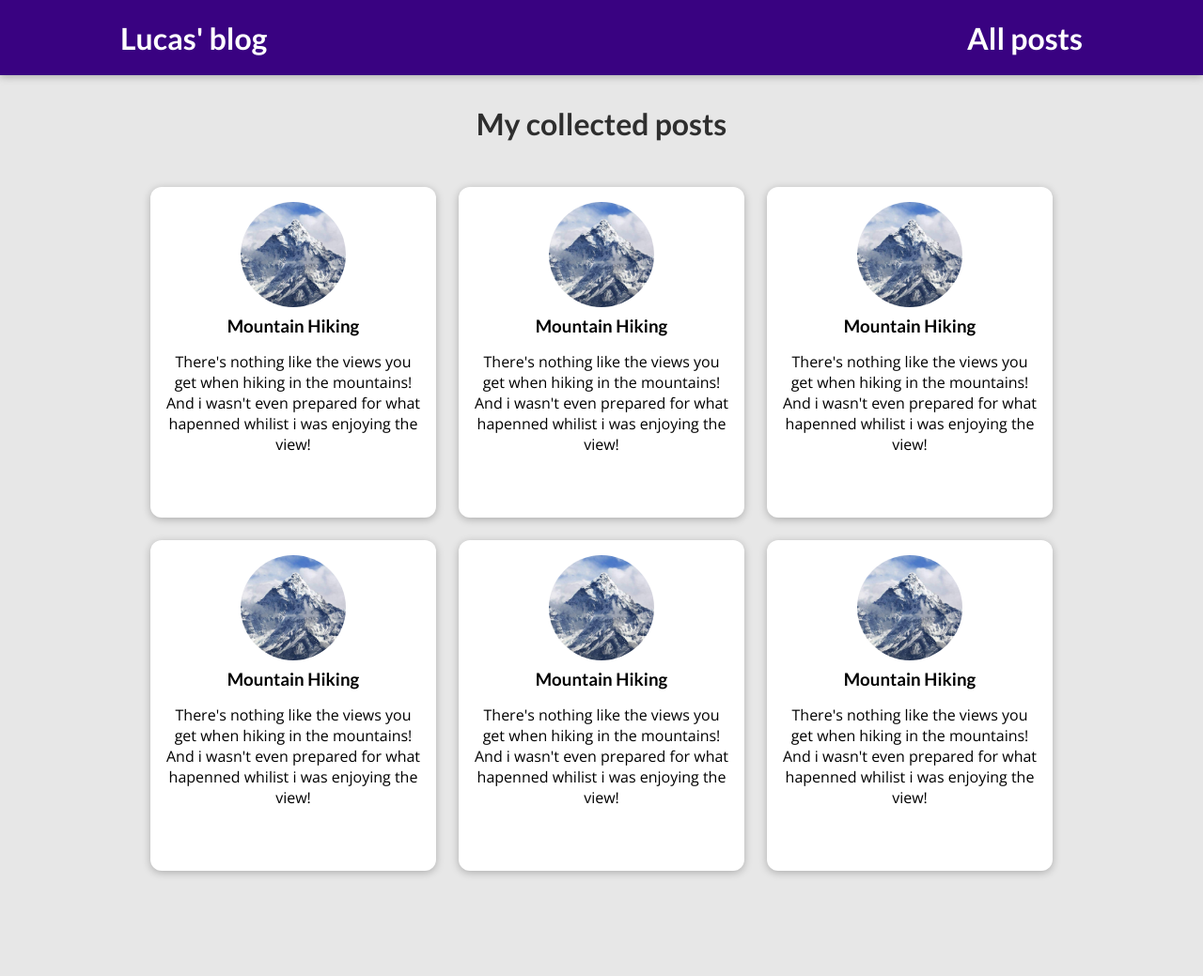
After one commit to torreslucs23/My_BlogSyte, a Django app: template blog/templates/blog/all-posts.html in a window 1280 px wide. The commit adds this page. Shown: the whole page at 94% size. Run offline with Django 4.2, Linux system fonts and the light colour scheme; the template is opened without the code that fills it, so the values that code supplies are empty.

Commit message:
added all_posts page

```diff
--- /dev/null
+++ b/blog/static/blog/all-posts.css
@@ -0,0 +1,43 @@
+body {
+    background-color: #e7e7e7;
+  }
+
+  #main-navigation {
+    background-color: #390281;
+    box-shadow: 0 2px 8px rgba(0, 0, 0, 0.25);
+  }
+
+  #all-posts {
+    margin: 7rem auto;
+    width: 90%;
+    max-width: 60rem;
+  }
+
+  #all-posts h2 {
+    text-align: center;
+    font-size: 2rem;
+    color: #2e2e2e;
+    margin: 3rem 0;
+  }
+
+  ul {
+    list-style: none;
+    margin: 0;
+    padding: 0;
+    display: grid;
+    grid-template-columns: repeat(auto-fill, minmax(17rem, 1fr));
+    gap: 1.5rem;
+  }
+
+  .post img {
+    width: 7rem;
+    height: 7rem;
+  }
+
+  .post a {
+    height: 22rem;
+    transform-origin: center;
+    box-shadow: 0 2px 8px rgba(0, 0, 0, 0.25);
+    border-radius: 12px;
+    background-color: white;
+  }
--- /dev/null
+++ b/blog/static/blog/posts.css
@@ -0,0 +1,43 @@
+.post {
+    display: flex;
+    flex-direction: column;
+    align-items: center;
+    text-align: center;
+  }
+
+  .post a {
+    text-decoration: none;
+    color: black;
+    transition: all 0.2s ease;
+    padding: 1rem;
+  }
+
+  .post a:hover,
+  .post a:active {
+    transform: scale(1.1);
+    background-color: #390281;
+    color: white;
+  }
+
+  .post img {
+    width: 5rem;
+    height: 5rem;
+    object-fit: cover;
+    border-radius: 50%;
+  }
+
+  .post h3 {
+    margin: 0.25rem 0;
+  }
+
+  .post time {
+    color: #666666;
+    margin: 0.25rem;
+    font-style: italic;
+    font-size: 0.85rem;
+  }
+
+  .post:hover time,
+  .post:active time {
+    color: white;
+  }
--- /dev/null
+++ b/blog/templates/blog/all-posts.html
@@ -0,0 +1,26 @@
+{% extends 'base.html' %}
+{% load static %}
+
+{% block title %}
+ All my posts
+{% endblock title %}
+
+{% block css_files %}
+    <link rel="stylesheet" href="{% static 'blog/posts.css' %}"/>
+    <link rel="stylesheet" href="{% static 'blog/all-posts.css'%}" />
+{% endblock  %}
+
+{% block content %}
+    <section id="all-posts">
+        <h2> My collected posts</h2>
+    <ul>
+        {% include "blog/includes/posts.html" %}
+        {% include "blog/includes/posts.html" %}
+        {% include "blog/includes/posts.html" %}
+        {% include "blog/includes/posts.html" %}
+        {% include "blog/includes/posts.html" %}
+        {% include "blog/includes/posts.html" %}
+    </ul>
+</section>
+
+{% endblock %}
--- /dev/null
+++ b/blog/templates/blog/includes/posts.html
@@ -0,0 +1,15 @@
+{% load static %}
+
+<li>
+    <article class = "post">
+        <a href="">
+            <img src="{% static 'blog/images/montanhas.jpg' %}" alt="Mountain Hiking" />
+            <div class="post-content">
+                <h3>Mountain Hiking</h3>
+                <p>There's nothing like the views you get when hiking in the mountains!
+                    And i wasn't even prepared for what hapenned whilist i was
+                    enjoying the view!</p>
+            </div>
+        </a>
+    </article>
+</li>
--- a/blog/views.py
+++ b/blog/views.py
@@ -6,7 +6,7 @@ def starting_page(request):
     return render(request,"blog/index.html")
 
 def posts(request):
-    pass
+    return render(request, "blog/all-posts.html")
 
 def post_detail(request):
     pass
--- a/templates/base.html
+++ b/templates/base.html
@@ -10,8 +10,19 @@
     {% block css_files %}{% endblock %}
 </head>
 
+
+
 <body>
-    {% block content %}{% endblock  %}
+
+<header id="main-navigation">
+    <h1><a href="" > Lucas' blog</a><h1>
+    <nav>
+        <a href="">All posts</a>
+    </nav>
+</header>
+{% block content %}
+
+{% endblock  %}
 
 </body>
 </html>
```
Also changed, not shown: blog/static/blog/index.css (+0 -72 lines), blog/templates/blog/index.html (+4 -15 lines), blog/static/blog/images/lucas.jpeg (added), blog/static/blog/images/montanhas.jpg (added), blog/static/blog/images/passarin.jpg (added).
